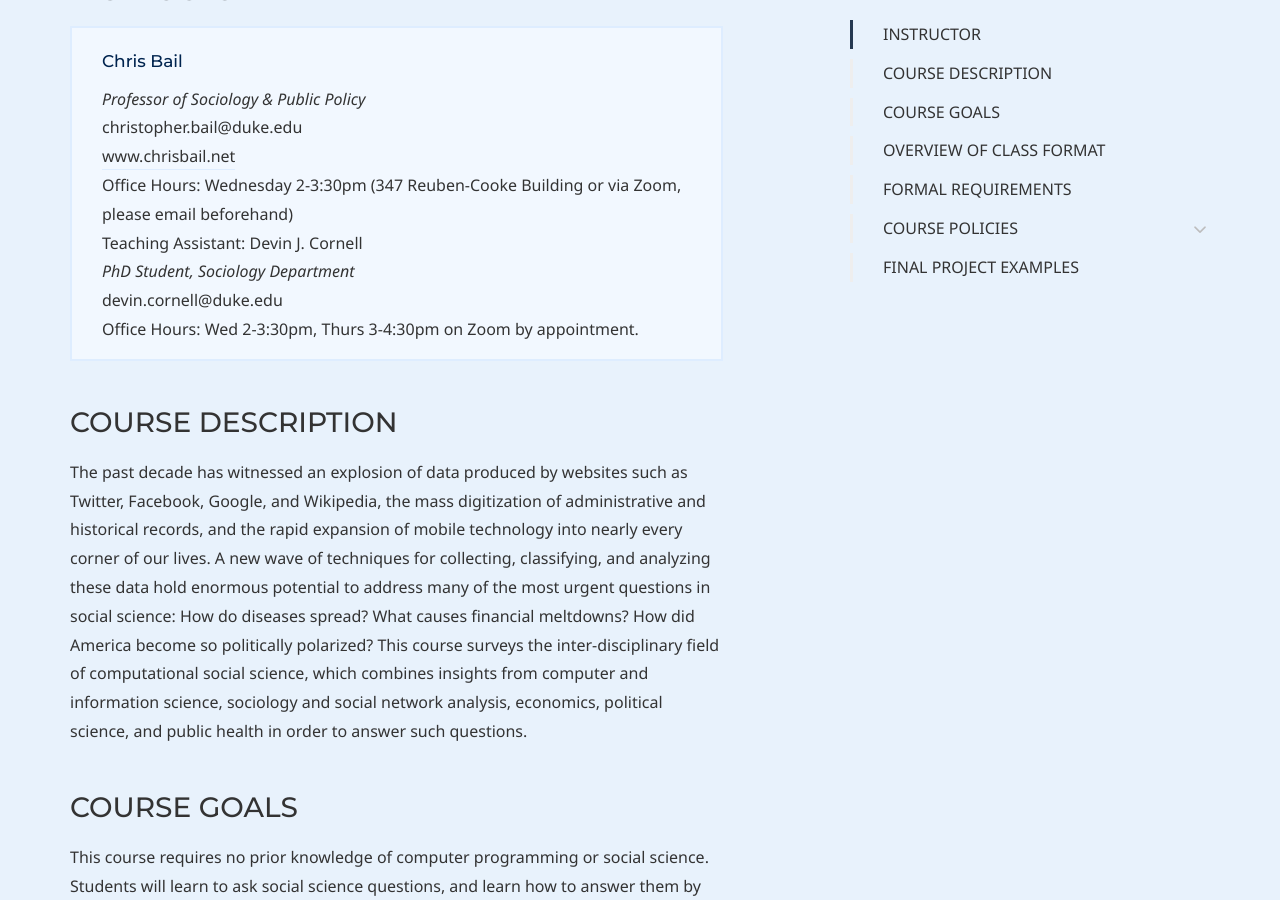
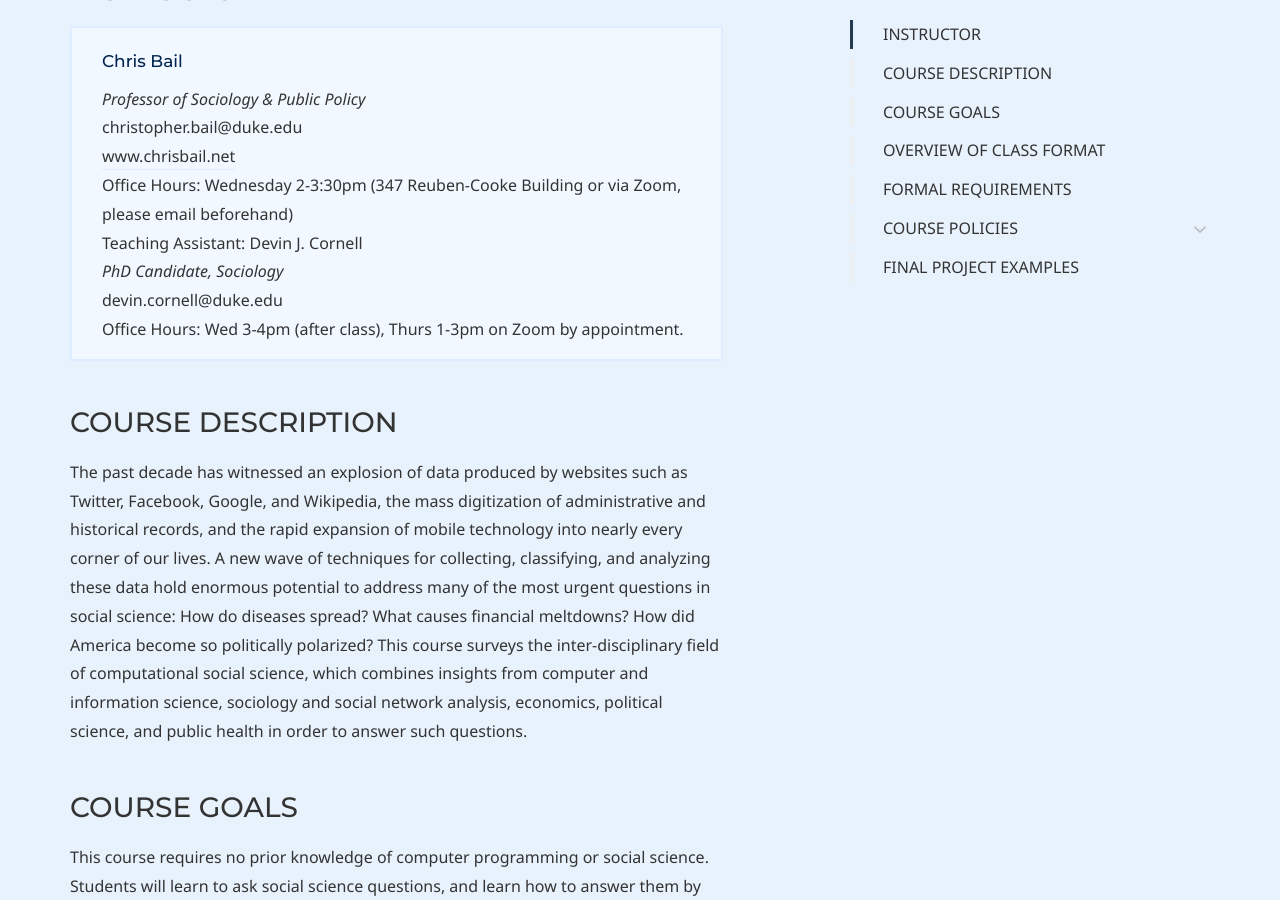
Before and after one commit to dssoc/dssoc.github.io, a Jekyll site: the page built from course.md, in a window 1280 px wide and 900 px high, scrolled down 679 px. Built offline with Jekyll 4.4.1, drawn with Linux system fonts in a browser that asks for light colours; some web fonts are replaced.

Commit message:
updated my office hours

```diff
--- a/course.md
+++ b/course.md
@@ -25,9 +25,9 @@ Office Hours: Wednesday 2-3:30pm (347 Reuben-Cooke Building or via Zoom, please
 <br/>
 
 Teaching Assistant: Devin J. Cornell<br/>
-<i>PhD Student, Sociology Department</i> <br/>
+<i>PhD Candidate, Sociology</i> <br/>
 devin.cornell@duke.edu <br/>
-Office Hours: Wed 2-3:30pm, Thurs 3-4:30pm on Zoom by appointment.
+Office Hours: Wed 3-4pm (after class), Thurs 1-3pm on Zoom by appointment.
 </div>
 
 ### COURSE DESCRIPTION
```
